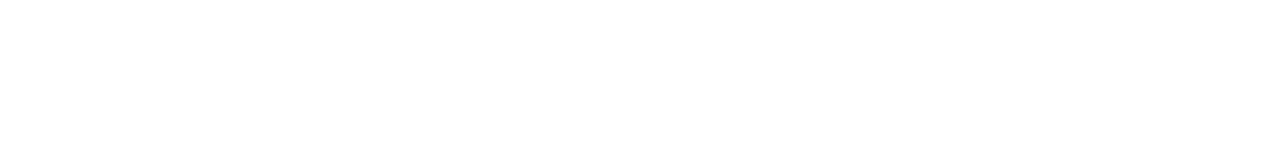
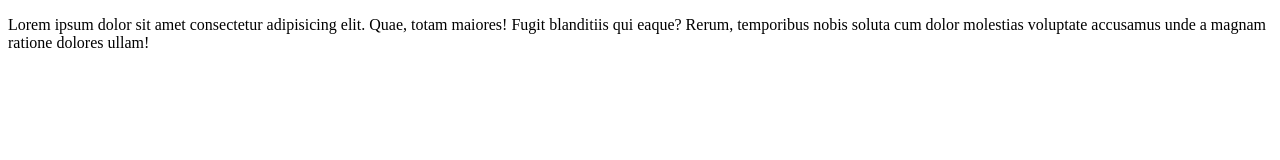
Before and after one commit to Wasi96/new-sample, a plain HTML site: page index.html in a window 1280 px wide. Drawn offline with Linux system fonts and the light colour scheme.

Commit message:
update lorem
paragraph

```diff
--- a/index.html
+++ b/index.html
@@ -7,6 +7,9 @@
     <title>Document</title>
 </head>
 <body>
+    <p>
+    Lorem ipsum dolor sit amet consectetur adipisicing elit. Quae, totam maiores! Fugit blanditiis qui eaque? Rerum, temporibus nobis soluta cum dolor molestias voluptate accusamus unde a magnam ratione dolores ullam!
 
+    </p>
 </body>
 </html>
```
